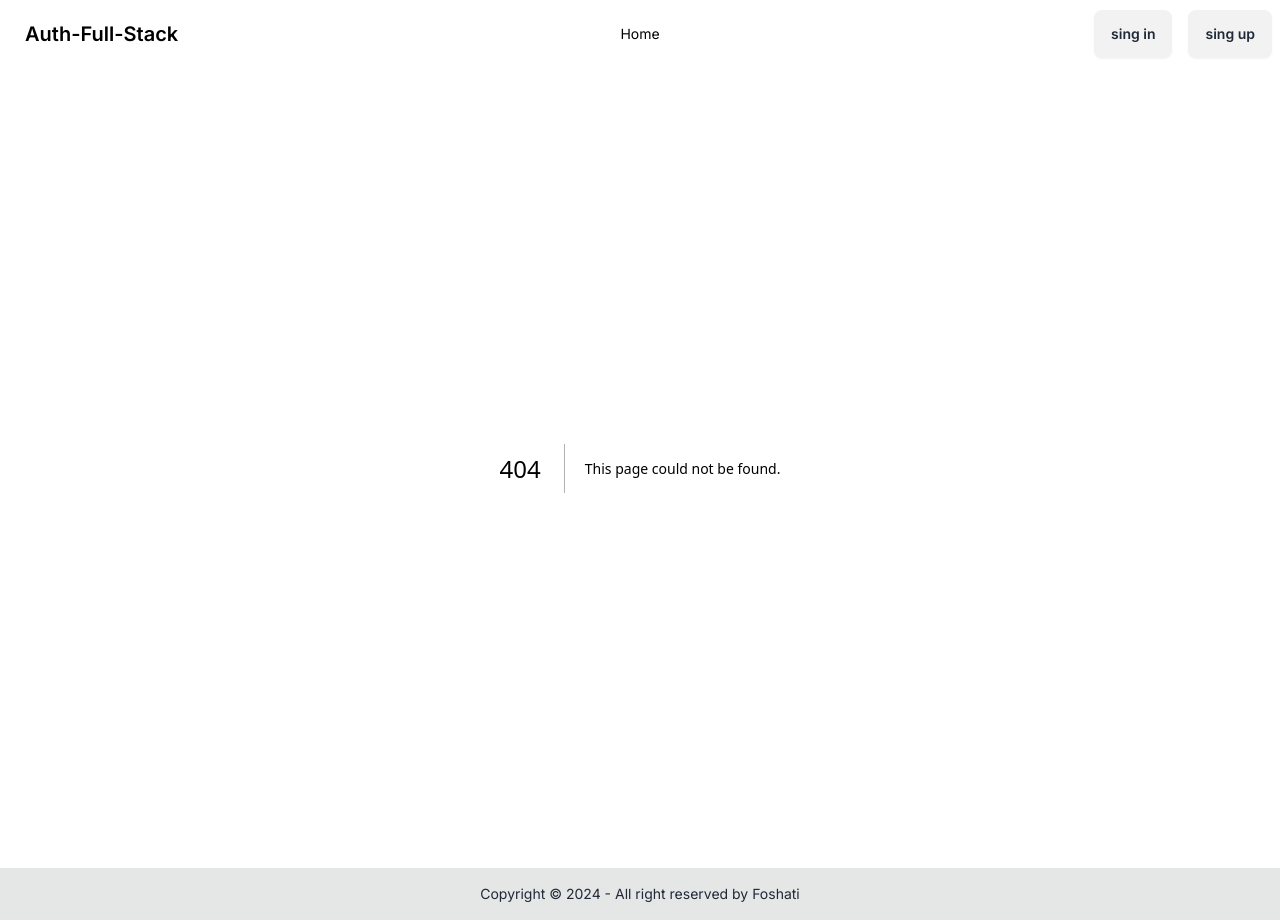
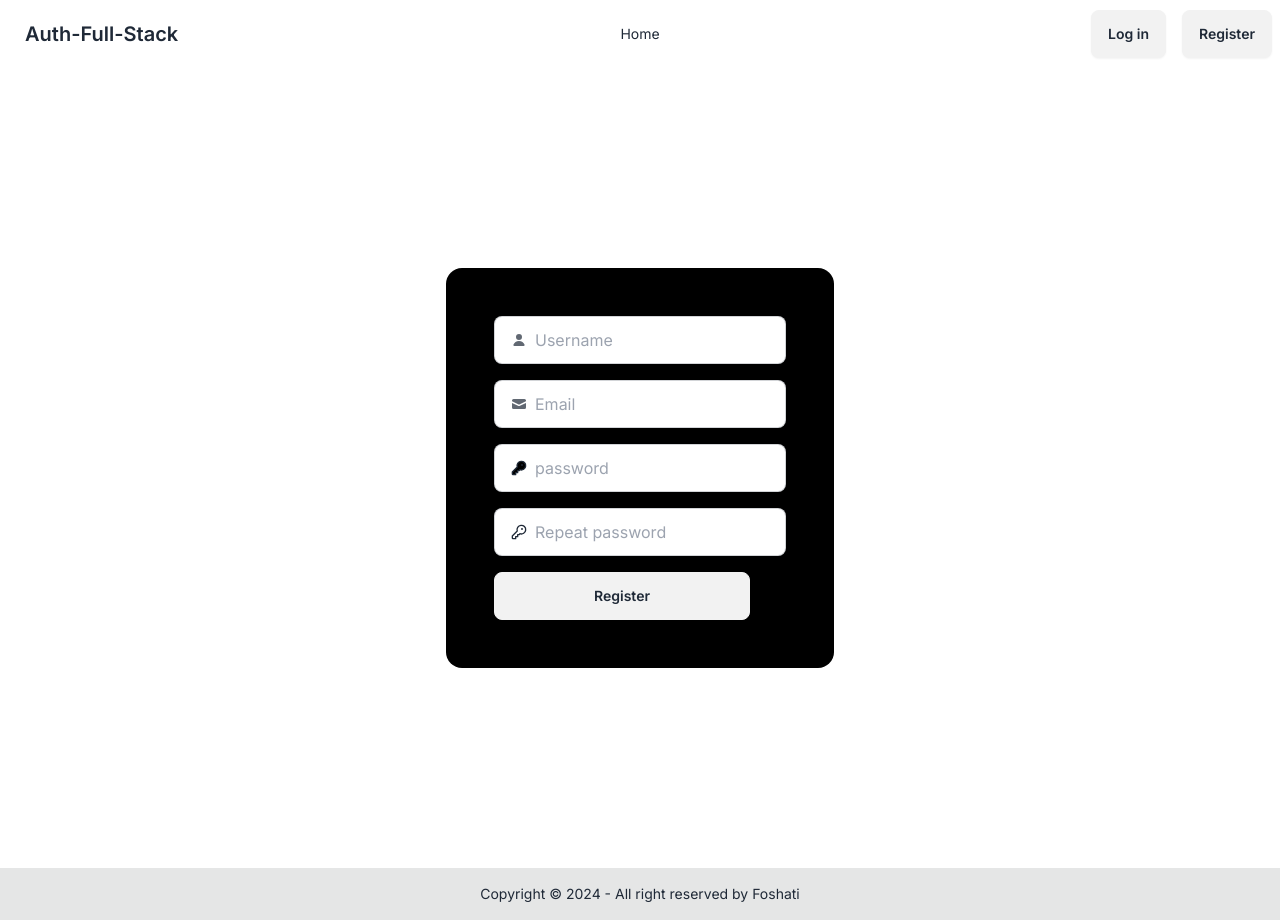
Before and after one commit to Foshati/auth-fullstack-laravel-nextjs, a Next.js app in the folder frontend-nextjs/: page /auth/register in a window 1280 px wide. Before the commit this address had no page. Built offline with nearby package versions, Linux system fonts and the light colour scheme.

Commit message:
create register and actions and error handle

```diff
--- a/frontend-nextjs/package.json
+++ b/frontend-nextjs/package.json
@@ -11,9 +11,10 @@
     "prepush": "bun run lint && bun run build"
   },
   "dependencies": {
+    "lucide-react": "^0.379.0",
+    "next": "14.2.3",
     "react": "^18",
-    "react-dom": "^18",
-    "next": "14.2.3"
+    "react-dom": "^18"
   },
   "devDependencies": {
     "daisyui": "^4.11.1",
--- /dev/null
+++ b/frontend-nextjs/src/actions/Register.jsx
@@ -0,0 +1,25 @@
+"use server";
+async function register(state, formData) {
+  console.log(formData);
+  const name = formData.get("Username");
+  const email = formData.get("Email");
+  const password = formData.get("password");
+  const RepeatPassword = formData.get("RepeatPasswords");
+  //   console.log(formData);
+
+  if (name == " " || password == "" || email == "") {
+    return {
+      error: "name and Email and password is require",
+    };
+  }
+
+  if (password !== RepeatPassword) {
+    return {
+      error: "Password do not match",
+    };
+  }
+
+  return <div></div>;
+}
+
+export { register };
--- /dev/null
+++ b/frontend-nextjs/src/app/auth/login/page.jsx
@@ -0,0 +1,5 @@
+import React from "react";
+
+export default function login() {
+  return <div>login</div>;
+}
--- /dev/null
+++ b/frontend-nextjs/src/app/auth/register/page.jsx
@@ -0,0 +1,80 @@
+"use client";
+
+import { KeyRound } from "lucide-react";
+import React from "react";
+import { useFormState } from "react-dom";
+// actions
+import { register } from "@/actions/Register";
+
+export default function Register() {
+  const [state, formAction] = useFormState(register, {});
+//   console.log(state?.error);
+
+
+  return (
+    <div className="flex items-center justify-center h-screen mx-auto ">
+      <form
+        action={formAction}
+        className="flex flex-col gap-4 p-12 bg-black rounded-2xl "
+      >
+        <label className="flex items-center gap-2 input input-bordered">
+          <svg
+            xmlns="http://www.w3.org/2000/svg"
+            viewBox="0 0 16 16"
+            fill="currentColor"
+            className="w-4 h-4 opacity-70"
+          >
+            <path d="M8 8a3 3 0 1 0 0-6 3 3 0 0 0 0 6ZM12.735 14c.618 0 1.093-.561.872-1.139a6.002 6.002 0 0 0-11.215 0c-.22.578.254 1.139.872 1.139h9.47Z" />
+          </svg>
+          <input
+            type="text"
+            className="grow"
+            placeholder="Username"
+            name="Username"
+          />
+        </label>
+
+        <label className="flex items-center gap-2 input input-bordered">
+          <svg
+            xmlns="http://www.w3.org/2000/svg"
+            viewBox="0 0 16 16"
+            fill="currentColor"
+            className="w-4 h-4 opacity-70"
+          >
+            <path d="M2.5 3A1.5 1.5 0 0 0 1 4.5v.793c.026.009.051.02.076.032L7.674 8.51c.206.1.446.1.652 0l6.598-3.185A.755.755 0 0 1 15 5.293V4.5A1.5 1.5 0 0 0 13.5 3h-11Z" />
+            <path d="M15 6.954 8.978 9.86a2.25 2.25 0 0 1-1.956 0L1 6.954V11.5A1.5 1.5 0 0 0 2.5 13h11a1.5 1.5 0 0 0 1.5-1.5V6.954Z" />
+          </svg>
+          <input
+            type="text"
+            className="grow"
+            placeholder="Email"
+            name="Email"
+          />
+        </label>
+
+        <label className="flex items-center gap-2 input input-bordered">
+          <KeyRound className="size-4" fill />
+          <input
+            type="password"
+            className="grow"
+            placeholder="password"
+            name="password"
+          />
+        </label>
+
+        <label className="flex items-center gap-2 input input-bordered">
+          <KeyRound className=" size-4" />
+          {/* className fill-current */}
+          <input
+            type="password"
+            className="grow"
+            placeholder="Repeat password"
+            name="RepeatPassword"
+          />
+        </label>
+
+        <button className="btn btn-wide">Register</button>
+      </form>
+    </div>
+  );
+}
--- a/frontend-nextjs/src/components/header/Header.jsx
+++ b/frontend-nextjs/src/components/header/Header.jsx
@@ -1,3 +1,5 @@
+import Link from "next/link";
+
 export default function Header() {
   return (
     <div>
@@ -25,7 +27,7 @@ export default function Header() {
               className="menu menu-sm dropdown-content mt-3 z-[1] p-2 shadow bg-base-100 rounded-box w-52"
             >
               <li>
-                <a>Home</a>
+                <Link href="/">Home</Link>
               </li>
             </ul>
           </div>
@@ -34,13 +36,17 @@ export default function Header() {
         <div className="hidden navbar-center lg:flex">
           <ul className="px-1 menu menu-horizontal">
             <li>
-              <a>Home</a>
+              <Link href="/">Home</Link>
             </li>
           </ul>
         </div>
         <div className="gap-4 navbar-end ">
-          <a className="btn">sing in</a>
-          <a className="btn">sing up</a>
+          <Link href="/auth/login" className="btn">
+            Log in
+          </Link>
+          <Link href="/auth/register" className="btn">
+            Register
+          </Link>
         </div>
       </div>
     </div>
```
Also changed, not shown: 1 other file (tests, documents, lock files or other folders).
